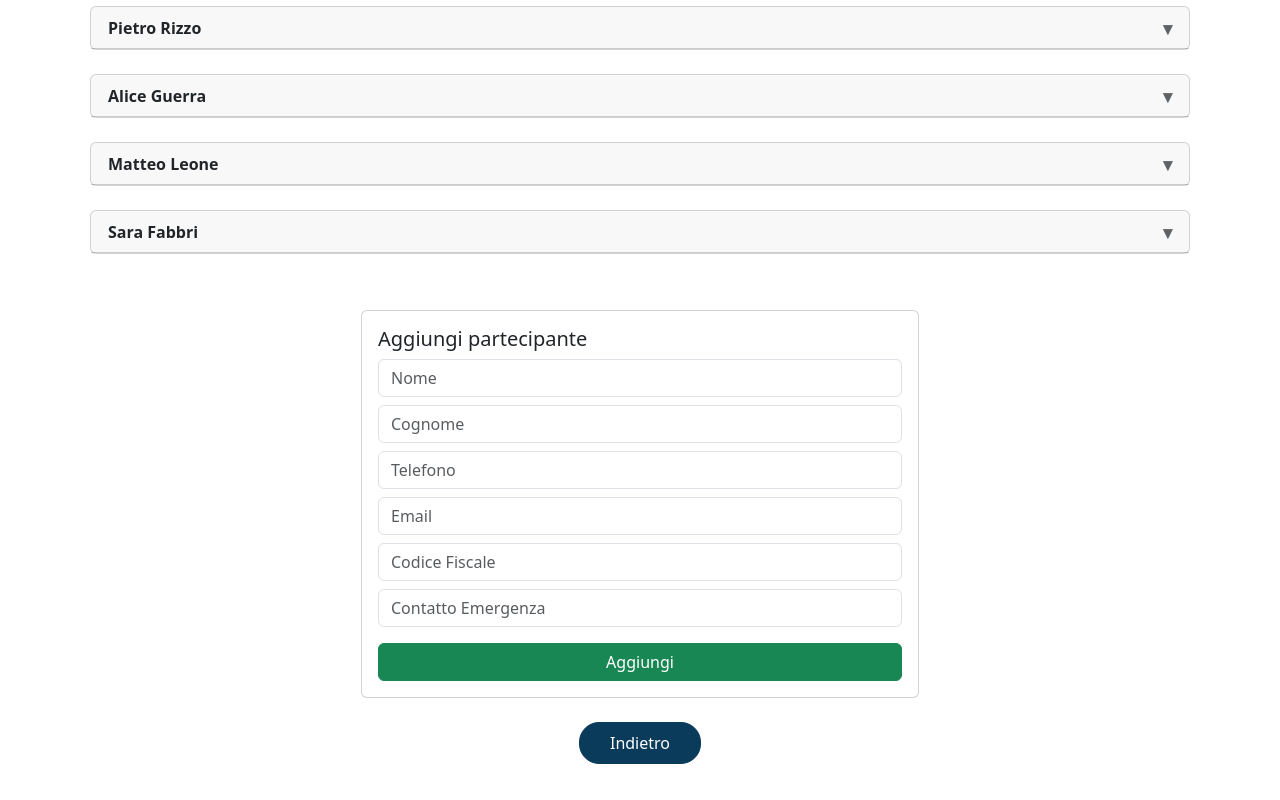
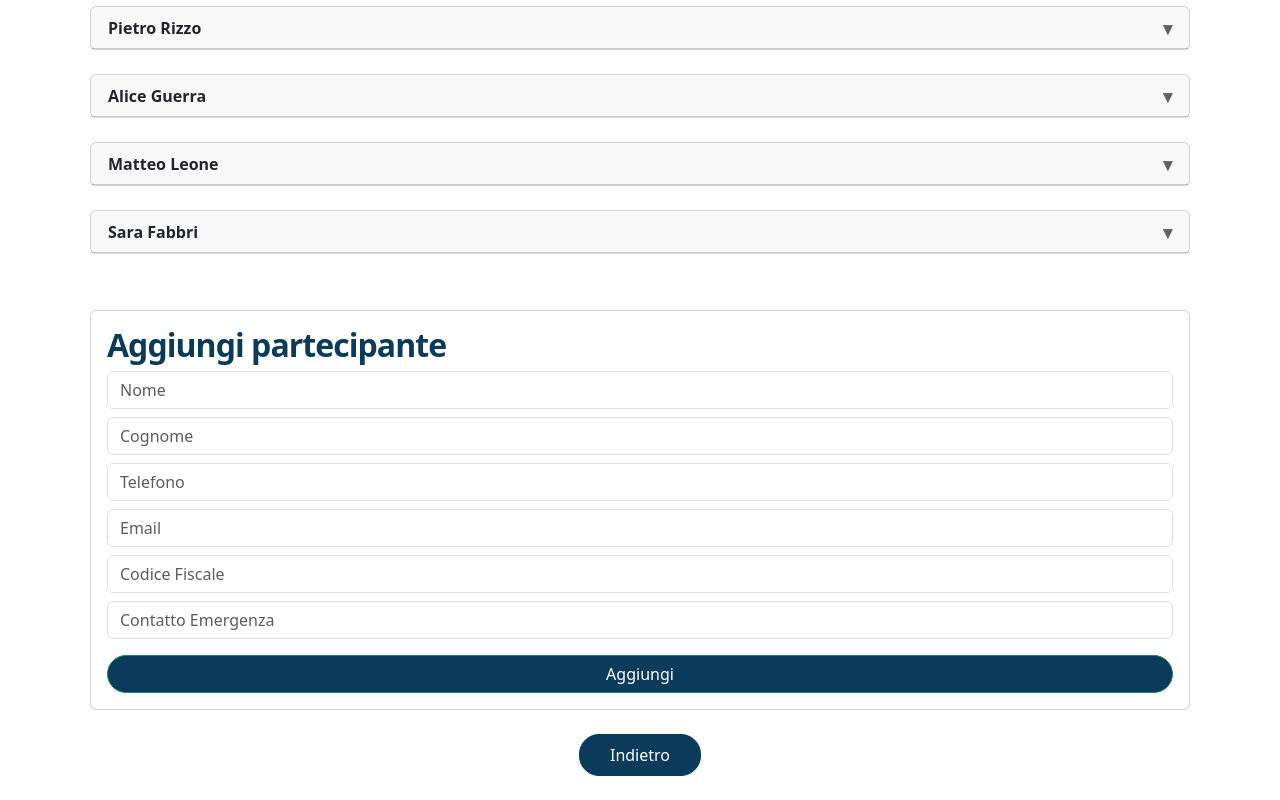
Before and after one commit to CesareFortunato/booroad_team5, a React (Vite) app: page /travels/1 in a window 1280 px wide. Shown: the part 1254-2054 px from the top of the page. Built offline with nearby package versions, Linux system fonts and the light colour scheme.

Commit message:
fix css form aggiungi viaggio e aggiungi partecipanti

```diff
--- a/src/components/TravelForm.jsx
+++ b/src/components/TravelForm.jsx
@@ -29,9 +29,9 @@ function TravelForm({ onAdd }) {
     <form
       onSubmit={handleSubmit}
       className="p-4 border rounded bg-white shadow-sm w-100"
-      style={{ maxWidth: "600px" }}
+      style={{ maxWidth: "530px" }}
     >
-      <h3 className="mb-3">Aggiungi nuovo viaggio</h3>
+      <h3 className="mb-3 title_form">Aggiungi nuovo viaggio</h3>
 
       <div className="mb-3">
         <label className="form-label">Destinazione</label>
@@ -77,7 +77,7 @@ function TravelForm({ onAdd }) {
         </div>
       </div>
 
-      <button type="submit" className="btn btn-success w-100">
+      <button type="submit" className="btn  w-100 btn_subtmit">
         Salva Viaggio
       </button>
     </form>
--- a/src/index.css
+++ b/src/index.css
@@ -61,6 +61,14 @@
 
 }
 
+.title_form {
+  font-weight: 800;
+  font-size: clamp(30px, 3vw, 32px);
+  line-height: 1.12;
+  letter-spacing: -0.03em;
+  color: #0b3b5a;
+}
+
 .trip-hero-card_title {
   margin: 0;
   color: #fff;
@@ -100,42 +108,41 @@
 
 }
 
-.travel-hero-card{
+.travel-hero-card {
   width: min(520px, 100%);
   border-radius: 20px;
   overflow: hidden;
   position: relative;
-  box-shadow: 0 10px 25px rgba(0,0,0,.12);
+  box-shadow: 0 10px 25px rgba(0, 0, 0, .12);
   margin: 0 auto;
-  margin-bottom:32px;
+  margin-bottom: 32px;
 }
 
-.travel-hero-card_img{
+.travel-hero-card_img {
   width: 100%;
   height: 280px;
   object-fit: cover;
   display: block;
 }
 
-.travel-hero-card_overlay{
+.travel-hero-card_overlay {
   position: absolute;
   inset: 0;
   display: flex;
-  align-items: flex-end;       /* testo in basso */
+  align-items: flex-end;
+  /* testo in basso */
   padding: 14px;
-  background: linear-gradient(
-    to top,
-    rgba(0,0,0,.65),
-    rgba(0,0,0,0)
-  );
+  background: linear-gradient(to top,
+      rgba(0, 0, 0, .65),
+      rgba(0, 0, 0, 0));
 }
 
-.travel-hero-card_content{
+.travel-hero-card_content {
   width: 100%;
   text-align: left;
 }
 
-.travel-hero-card_title{
+.travel-hero-card_title {
   margin: 0;
   color: #fff;
   font-weight: 800;
@@ -143,29 +150,31 @@
   line-height: 1.1;
 }
 
-.travel-hero-card_dates{
+.travel-hero-card_dates {
   margin: 8px 0 0 0;
-  color: rgba(255,255,255,.9);
+  color: rgba(255, 255, 255, .9);
   font-size: 13px;
 }
 
 /* rende fluido lo zoom */
-.travel-hero-card{
+.travel-hero-card {
   transition: transform .25s ease, box-shadow .25s ease;
   will-change: transform;
 }
-.travel-hero-card:hover{
+
+.travel-hero-card:hover {
   transform: scale(1.03);
-  box-shadow: 0 16px 35px rgba(0,0,0,.18);
+  box-shadow: 0 16px 35px rgba(0, 0, 0, .18);
 }
 
-.traveler-toggle{
+.traveler-toggle {
   position: relative;
-  padding-right: 44px; /* spazio per la freccia */
+  padding-right: 44px;
+  /* spazio per la freccia */
 }
 
 /*freccia dropdown*/
-.traveler-toggle .chev{
+.traveler-toggle .chev {
   position: absolute;
   right: 16px;
   top: 50%;
@@ -181,14 +190,25 @@
   border-radius: 20px !important;
   transition: transform .2s ease, box-shadow .2s ease;
 }
-.trip_card_btn:hover{
+
+.trip_card_btn:hover {
   transform: scale(1.05);
-  box-shadow: 0 10px 22px rgba(0,0,0,.18);
+  box-shadow: 0 10px 22px rgba(0, 0, 0, .18);
 }
 
+.btn_subtmit {
+  background-color: #0b3b5a !important;
+  color: white !important;
+  border-radius: 20px !important;
+}
 
+.btn_subtmit:hover {
+  transform: scale(1.05);
+  box-shadow: 0 10px 22px rgba(0, 0, 0, .18);
+}
 
-.traveler-card{
+.traveler-card {
   width: min(1100px, 100%);
-  margin: 0 auto; /* centra */
+  margin: 0 auto;
+  /* centra */
 }
--- a/src/pages/TravelDetailPage.jsx
+++ b/src/pages/TravelDetailPage.jsx
@@ -105,8 +105,9 @@ function TravelDetailPage() {
         </div>
 
         {/* Form per aggiungere partecipante */}
-        <div className="card p-3 mb-4 mt-5 w-50 mx-auto">
-          <h5>Aggiungi partecipante</h5>
+        <div className="card p-3 mb-4 mt-5 w-80 mx-auto"
+        style={{ maxWidth: "1100px" }}>
+          <h5 className="title_form">Aggiungi partecipante</h5>
 
           <input
             type="text"
@@ -172,7 +173,7 @@ function TravelDetailPage() {
           />
 
           <button
-            className="btn btn-success"
+            className="btn btn-success btn_subtmit"
             onClick={handleAddParticipant}
           >
             Aggiungi
```
Lines whose indentation alone changed are shown as unchanged.
